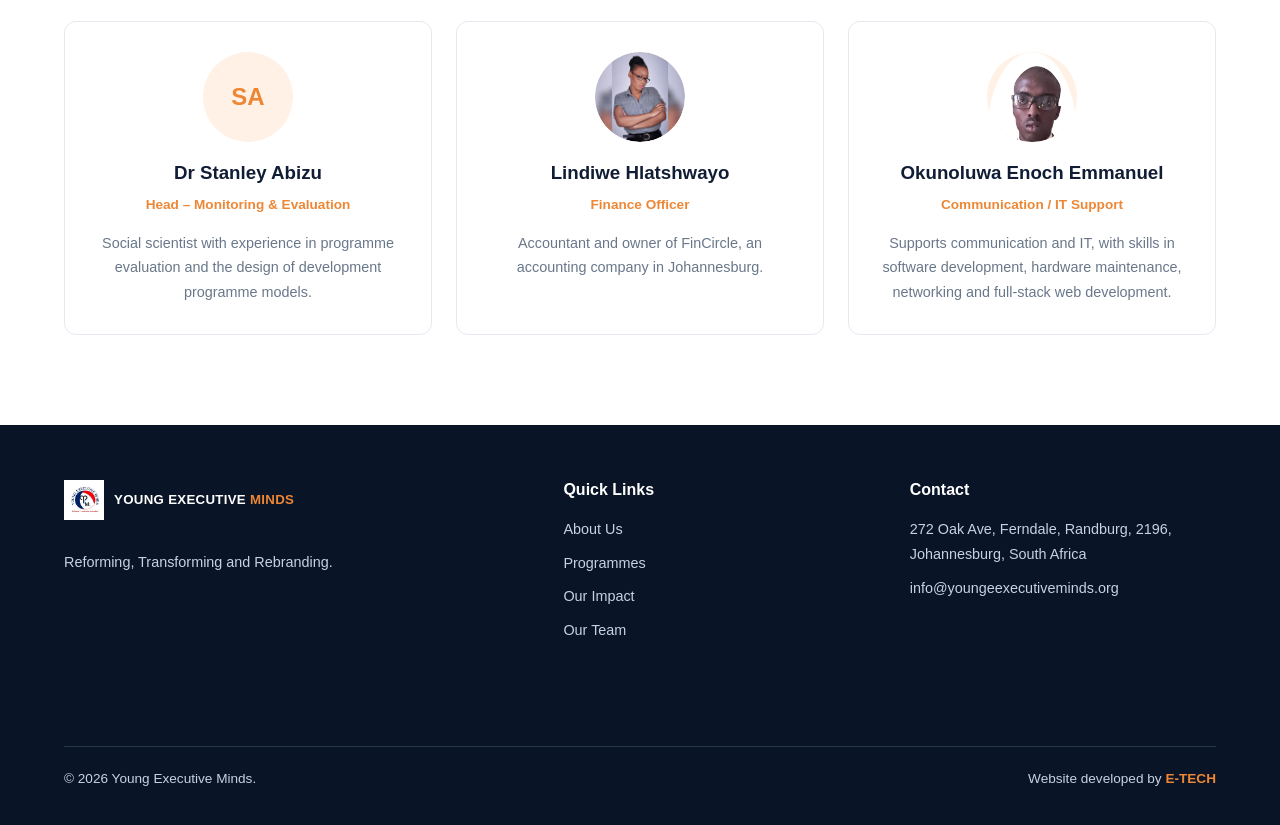
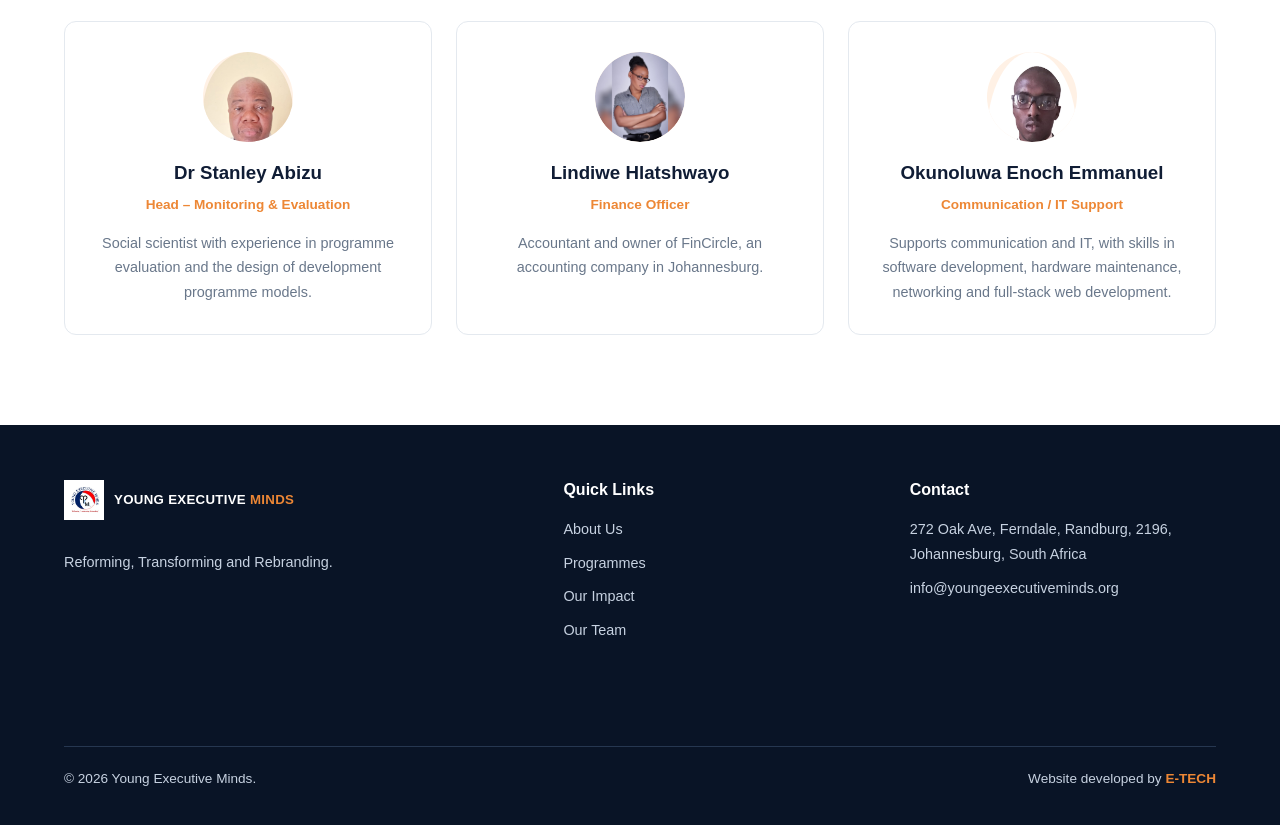
Before and after one commit to okunoluwa/YEms-website, a plain HTML site: page team.html in a window 1280 px wide. Shown: the part 877-1702 px from the top of the page. Drawn offline with Linux system fonts and the light colour scheme.

```diff
--- a/team.html
+++ b/team.html
@@ -55,7 +55,7 @@
         </article>
 
         <article class="team-card">
-            <div class="team-photo">SA</div>
+            <div class="team-photo"><img src="image/WhatsApp Image 2026-11-19 at 11.32.287.jpeg"></div>
             <h3>Dr Stanley Abizu</h3>
             <span>Head – Monitoring & Evaluation</span>
             <p>Social scientist with experience in programme evaluation and the design of development programme models.</p>
```
Also changed, not shown: image/WhatsApp Image 2026-11-19 at 11.32.287.jpeg (added).
